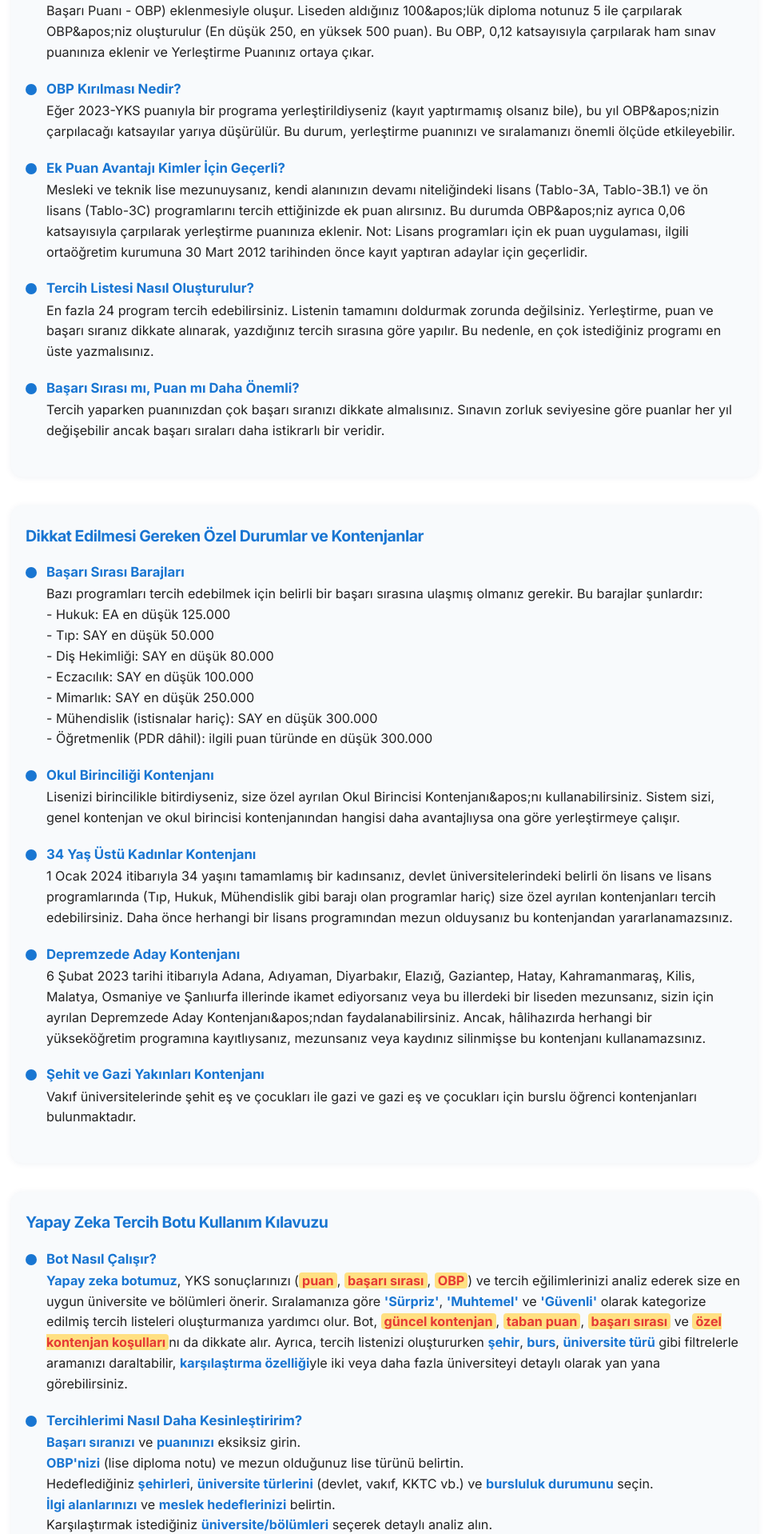
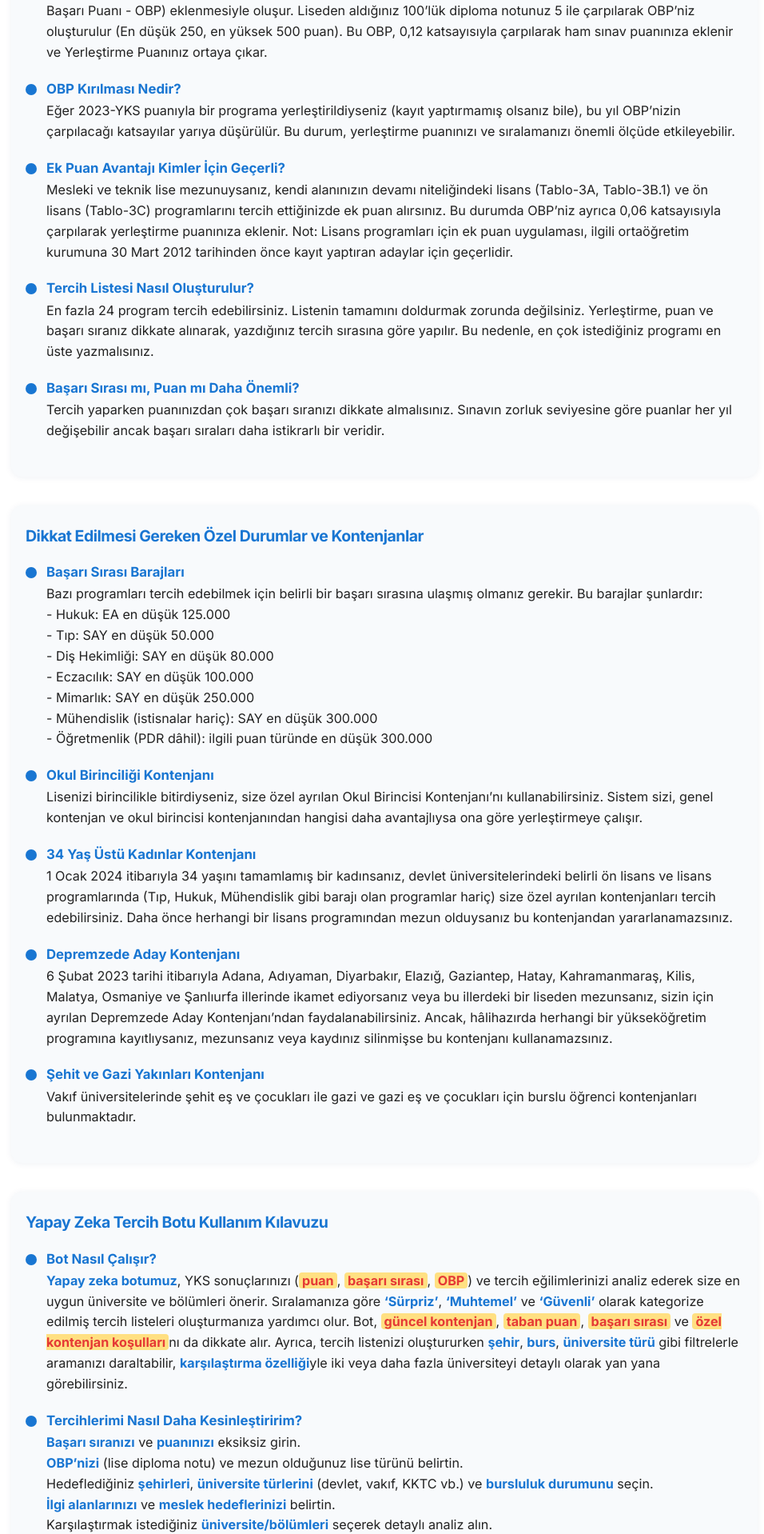
Before and after one commit to antonyjaa127/yks-tercih-botu, a Next.js app: page /rehber in a window 1280 px wide. Shown: the part 1869-3787 px from the top of the page at 80% size, without its empty margins (159-1115 px from the left). Built offline with nearby package versions, Linux system fonts and the light colour scheme.

Commit message:
Rehber sayfasındaki bozuk karakterler düzeltildi ve metinler okunaklı hale getirildi.

```diff
--- a/src/app/rehber/page.tsx
+++ b/src/app/rehber/page.tsx
@@ -47,17 +47,17 @@ const rehberData = [
       {
         subtitle: "Tercih Puanınız Nasıl Hesaplanır?",
         content:
-          'Tercih yaparken kullanacağınız "Yerleştirme Puanı", sınavdan aldığınız puana lise diploma notunuzun (Ortaöğretim Başarı Puanı - OBP) eklenmesiyle oluşur. Liseden aldığınız 100&apos;lük diploma notunuz 5 ile çarpılarak OBP&apos;niz oluşturulur (En düşük 250, en yüksek 500 puan). Bu OBP, 0,12 katsayısıyla çarpılarak ham sınav puanınıza eklenir ve Yerleştirme Puanınız ortaya çıkar.',
+          'Tercih yaparken kullanacağınız "Yerleştirme Puanı", sınavdan aldığınız puana lise diploma notunuzun (Ortaöğretim Başarı Puanı - OBP) eklenmesiyle oluşur. Liseden aldığınız 100’lük diploma notunuz 5 ile çarpılarak OBP’niz oluşturulur (En düşük 250, en yüksek 500 puan). Bu OBP, 0,12 katsayısıyla çarpılarak ham sınav puanınıza eklenir ve Yerleştirme Puanınız ortaya çıkar.',
       },
       {
         subtitle: "OBP Kırılması Nedir?",
         content:
-          "Eğer 2023-YKS puanıyla bir programa yerleştirildiyseniz (kayıt yaptırmamış olsanız bile), bu yıl OBP&apos;nizin çarpılacağı katsayılar yarıya düşürülür. Bu durum, yerleştirme puanınızı ve sıralamanızı önemli ölçüde etkileyebilir.",
+          "Eğer 2023-YKS puanıyla bir programa yerleştirildiyseniz (kayıt yaptırmamış olsanız bile), bu yıl OBP’nizin çarpılacağı katsayılar yarıya düşürülür. Bu durum, yerleştirme puanınızı ve sıralamanızı önemli ölçüde etkileyebilir.",
       },
       {
         subtitle: "Ek Puan Avantajı Kimler İçin Geçerli?",
         content:
-          "Mesleki ve teknik lise mezunuysanız, kendi alanınızın devamı niteliğindeki lisans (Tablo-3A, Tablo-3B.1) ve ön lisans (Tablo-3C) programlarını tercih ettiğinizde ek puan alırsınız. Bu durumda OBP&apos;niz ayrıca 0,06 katsayısıyla çarpılarak yerleştirme puanınıza eklenir. Not: Lisans programları için ek puan uygulaması, ilgili ortaöğretim kurumuna 30 Mart 2012 tarihinden önce kayıt yaptıran adaylar için geçerlidir.",
+          "Mesleki ve teknik lise mezunuysanız, kendi alanınızın devamı niteliğindeki lisans (Tablo-3A, Tablo-3B.1) ve ön lisans (Tablo-3C) programlarını tercih ettiğinizde ek puan alırsınız. Bu durumda OBP’niz ayrıca 0,06 katsayısıyla çarpılarak yerleştirme puanınıza eklenir. Not: Lisans programları için ek puan uygulaması, ilgili ortaöğretim kurumuna 30 Mart 2012 tarihinden önce kayıt yaptıran adaylar için geçerlidir.",
       },
       {
         subtitle: "Tercih Listesi Nasıl Oluşturulur?",
@@ -80,7 +80,7 @@ const rehberData = [
       },
       {
         subtitle: "Okul Birinciliği Kontenjanı",
-        content: `Lisenizi birincilikle bitirdiyseniz, size özel ayrılan Okul Birincisi Kontenjanı&apos;nı kullanabilirsiniz. Sistem sizi, genel kontenjan ve okul birincisi kontenjanından hangisi daha avantajlıysa ona göre yerleştirmeye çalışır.`,
+        content: `Lisenizi birincilikle bitirdiyseniz, size özel ayrılan Okul Birincisi Kontenjanı’nı kullanabilirsiniz. Sistem sizi, genel kontenjan ve okul birincisi kontenjanından hangisi daha avantajlıysa ona göre yerleştirmeye çalışır.`,
       },
       {
         subtitle: "34 Yaş Üstü Kadınlar Kontenjanı",
@@ -88,7 +88,7 @@ const rehberData = [
       },
       {
         subtitle: "Depremzede Aday Kontenjanı",
-        content: `6 Şubat 2023 tarihi itibarıyla Adana, Adıyaman, Diyarbakır, Elazığ, Gaziantep, Hatay, Kahramanmaraş, Kilis, Malatya, Osmaniye ve Şanlıurfa illerinde ikamet ediyorsanız veya bu illerdeki bir liseden mezunsanız, sizin için ayrılan Depremzede Aday Kontenjanı&apos;ndan faydalanabilirsiniz. Ancak, hâlihazırda herhangi bir yükseköğretim programına kayıtlıysanız, mezunsanız veya kaydınız silinmişse bu kontenjanı kullanamazsınız.`,
+        content: `6 Şubat 2023 tarihi itibarıyla Adana, Adıyaman, Diyarbakır, Elazığ, Gaziantep, Hatay, Kahramanmaraş, Kilis, Malatya, Osmaniye ve Şanlıurfa illerinde ikamet ediyorsanız veya bu illerdeki bir liseden mezunsanız, sizin için ayrılan Depremzede Aday Kontenjanı’ndan faydalanabilirsiniz. Ancak, hâlihazırda herhangi bir yükseköğretim programına kayıtlıysanız, mezunsanız veya kaydınız silinmişse bu kontenjanı kullanamazsınız.`,
       },
       {
         subtitle: "Şehit ve Gazi Yakınları Kontenjanı",
@@ -103,7 +103,7 @@ const rehberData = [
         subtitle: "Bot Nasıl Çalışır?",
         content: (
           <>
-            <span className={styles.important}>Yapay zeka botumuz</span>, YKS sonuçlarınızı (<span className={styles.highlight}>puan</span>, <span className={styles.highlight}>başarı sırası</span>, <span className={styles.highlight}>OBP</span>) ve tercih eğilimlerinizi analiz ederek size en uygun üniversite ve bölümleri önerir. Sıralamanıza göre <span className={styles.important}>&apos;Sürpriz&apos;</span>, <span className={styles.important}>&apos;Muhtemel&apos;</span> ve <span className={styles.important}>&apos;Güvenli&apos;</span> olarak kategorize edilmiş tercih listeleri oluşturmanıza yardımcı olur. Bot, <span className={styles.highlight}>güncel kontenjan</span>, <span className={styles.highlight}>taban puan</span>, <span className={styles.highlight}>başarı sırası</span> ve <span className={styles.highlight}>özel kontenjan koşulları</span>nı da dikkate alır. Ayrıca, tercih listenizi oluştururken <span className={styles.important}>şehir</span>, <span className={styles.important}>burs</span>, <span className={styles.important}>üniversite türü</span> gibi filtrelerle aramanızı daraltabilir, <span className={styles.important}>karşılaştırma özelliği</span>yle iki veya daha fazla üniversiteyi detaylı olarak yan yana görebilirsiniz.
+            <span className={styles.important}>Yapay zeka botumuz</span>, YKS sonuçlarınızı (<span className={styles.highlight}>puan</span>, <span className={styles.highlight}>başarı sırası</span>, <span className={styles.highlight}>OBP</span>) ve tercih eğilimlerinizi analiz ederek size en uygun üniversite ve bölümleri önerir. Sıralamanıza göre <span className={styles.important}>‘Sürpriz’</span>, <span className={styles.important}>‘Muhtemel’</span> ve <span className={styles.important}>‘Güvenli’</span> olarak kategorize edilmiş tercih listeleri oluşturmanıza yardımcı olur. Bot, <span className={styles.highlight}>güncel kontenjan</span>, <span className={styles.highlight}>taban puan</span>, <span className={styles.highlight}>başarı sırası</span> ve <span className={styles.highlight}>özel kontenjan koşulları</span>nı da dikkate alır. Ayrıca, tercih listenizi oluştururken <span className={styles.important}>şehir</span>, <span className={styles.important}>burs</span>, <span className={styles.important}>üniversite türü</span> gibi filtrelerle aramanızı daraltabilir, <span className={styles.important}>karşılaştırma özelliği</span>yle iki veya daha fazla üniversiteyi detaylı olarak yan yana görebilirsiniz.
           </>
         ),
       },
@@ -112,7 +112,7 @@ const rehberData = [
         content: (
           <ul className={styles.sssList}>
             <li><span className={styles.important}>Başarı sıranızı</span> ve <span className={styles.important}>puanınızı</span> eksiksiz girin.</li>
-            <li><span className={styles.important}>OBP&apos;nizi</span> (lise diploma notu) ve mezun olduğunuz lise türünü belirtin.</li>
+            <li><span className={styles.important}>OBP’nizi</span> (lise diploma notu) ve mezun olduğunuz lise türünü belirtin.</li>
             <li>Hedeflediğiniz <span className={styles.important}>şehirleri</span>, <span className={styles.important}>üniversite türlerini</span> (devlet, vakıf, KKTC vb.) ve <span className={styles.important}>bursluluk durumunu</span> seçin.</li>
             <li><span className={styles.important}>İlgi alanlarınızı</span> ve <span className={styles.important}>meslek hedeflerinizi</span> belirtin.</li>
             <li>Karşılaştırmak istediğiniz <span className={styles.important}>üniversite/bölümleri</span> seçerek detaylı analiz alın.</li>
```
